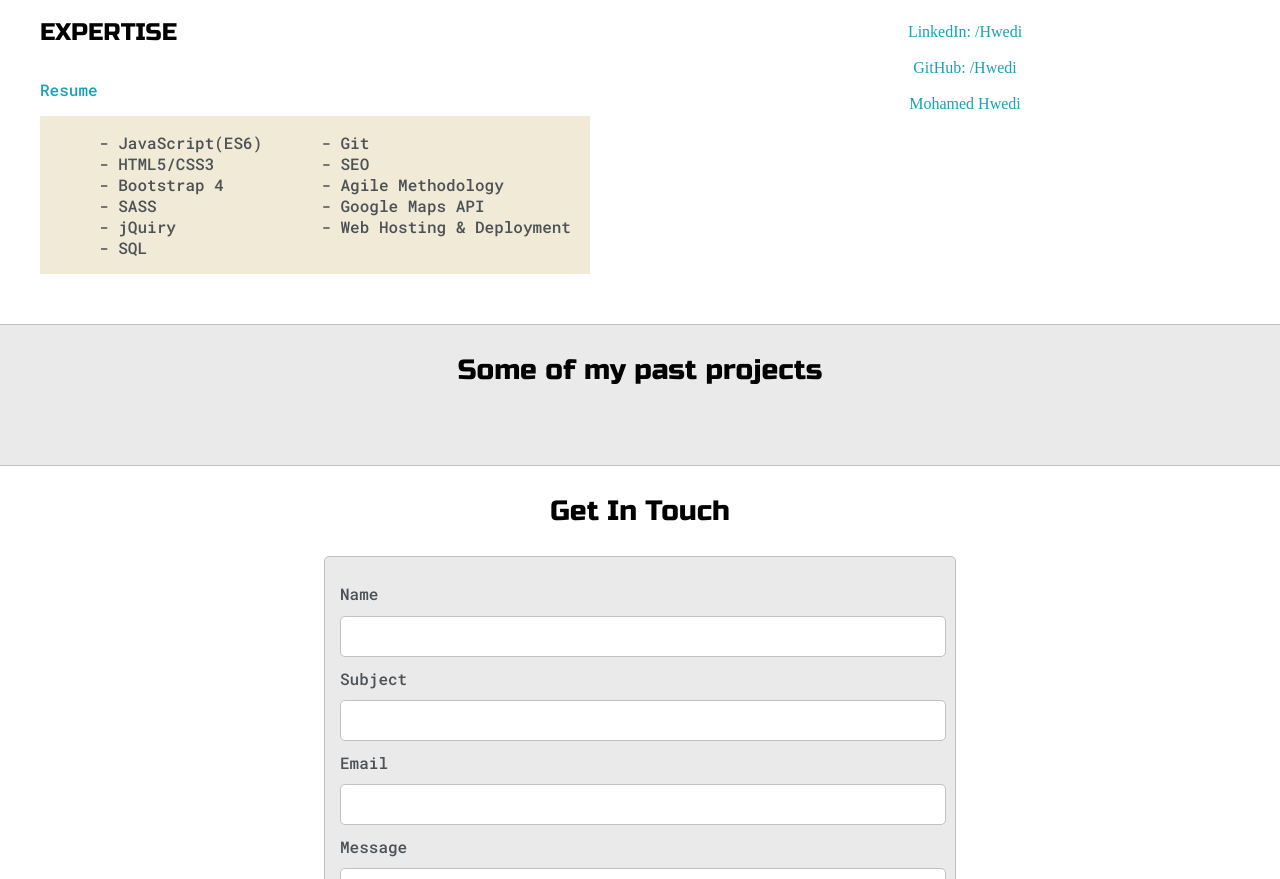
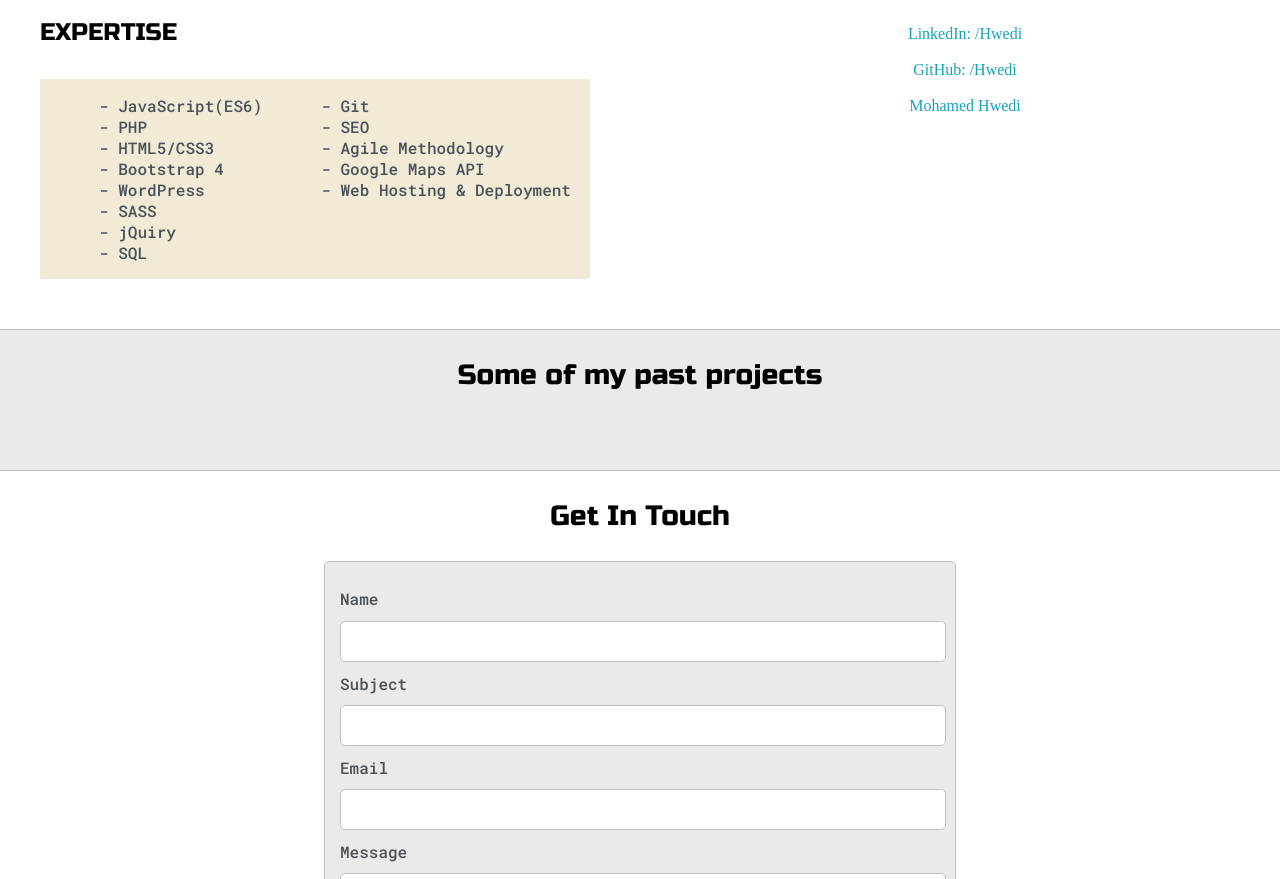
Before and after one commit to hwedi/hwedi.github.io, a plain HTML site: page index.html in a window 1280 px wide. Shown: the part 960-1839 px from the top of the page. Drawn offline with Linux system fonts and the light colour scheme.

Commit message:
Update index.html.

```diff
--- a/index.html
+++ b/index.html
@@ -86,13 +86,15 @@
 
 					<h4>EXPERTISE</h4>
 
-					<p><a target="_blank" href="https://www.canva.com/design/DAEz0HUqilU/399KcJdizx4gzK0x4aHIcQ/view?utm_content=DAEz0HUqilU&utm_campaign=designshare&utm_medium=link&utm_source=publishsharelink">Resume</a></p>
+					<p><a target="_blank" href="https://www.canva.com/design/DAEz0HUqilU/399KcJdizx4gzK0x4aHIcQ/view?utm_content=DAEz0HUqilU&utm_campaign=designshare&utm_medium=link&utm_source=publishsharelink"></a></p>
 
 					<div id="skills">
 						<ul>
 							<li>- JavaScript(ES6)</li>
+							<li>- PHP
 							<li>- HTML5/CSS3</li>
 							<li>- Bootstrap 4</li>
+							<li>- WordPress
 							<li>- SASS</li>
 							<li>- jQuiry</li>
 							<li>- SQL</li>
```
